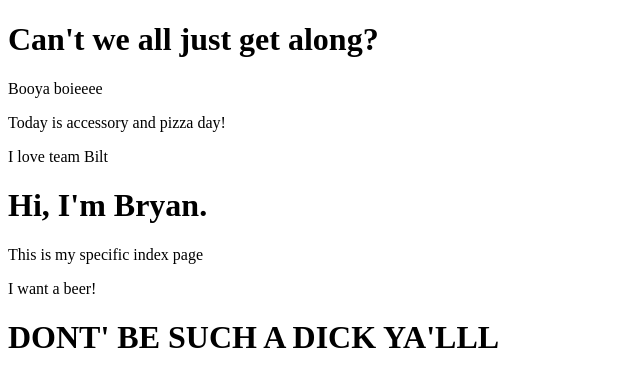
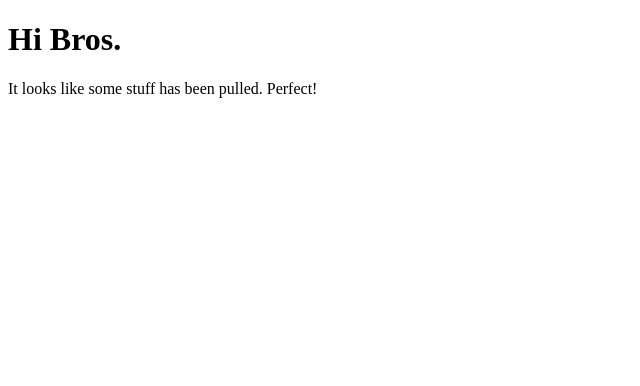
Before and after one commit to nicdev/git-training, a plain HTML site: page index.html in a window 1280 px wide. Shown: the whole page, without its empty margins (0-640 px from the left). Drawn offline with nearby package versions, Linux system fonts and the light colour scheme; files that its build step writes are made by us from their sources.

Commit message:
Made some changes and this is Bryan

```diff
--- a/index.html
+++ b/index.html
@@ -9,16 +9,8 @@
         <link rel="author" href="humans.txt">
     </head>
     <body>
-        <h1>Can't we all just get along?</h1>
-        <div>
-          <p>Booya boieeee<p>
-          <p>Today is accessory and pizza day!</p>
-        </div>
-        <p>I love team Bilt</p>
-        <h1>Hi, I'm Bryan.</h1>
-        <p>This is my specific index page</p>
-        <p> I want a beer!</p>
-        <H1>DONT' BE SUCH A DICK YA'LLL</h1>
+        <h1>Hi Bros.</h1>
+        <p>It looks like some stuff has been pulled. Perfect!</p>
         <script src="js/main.js"></script>
     </body>
 </html>
```
